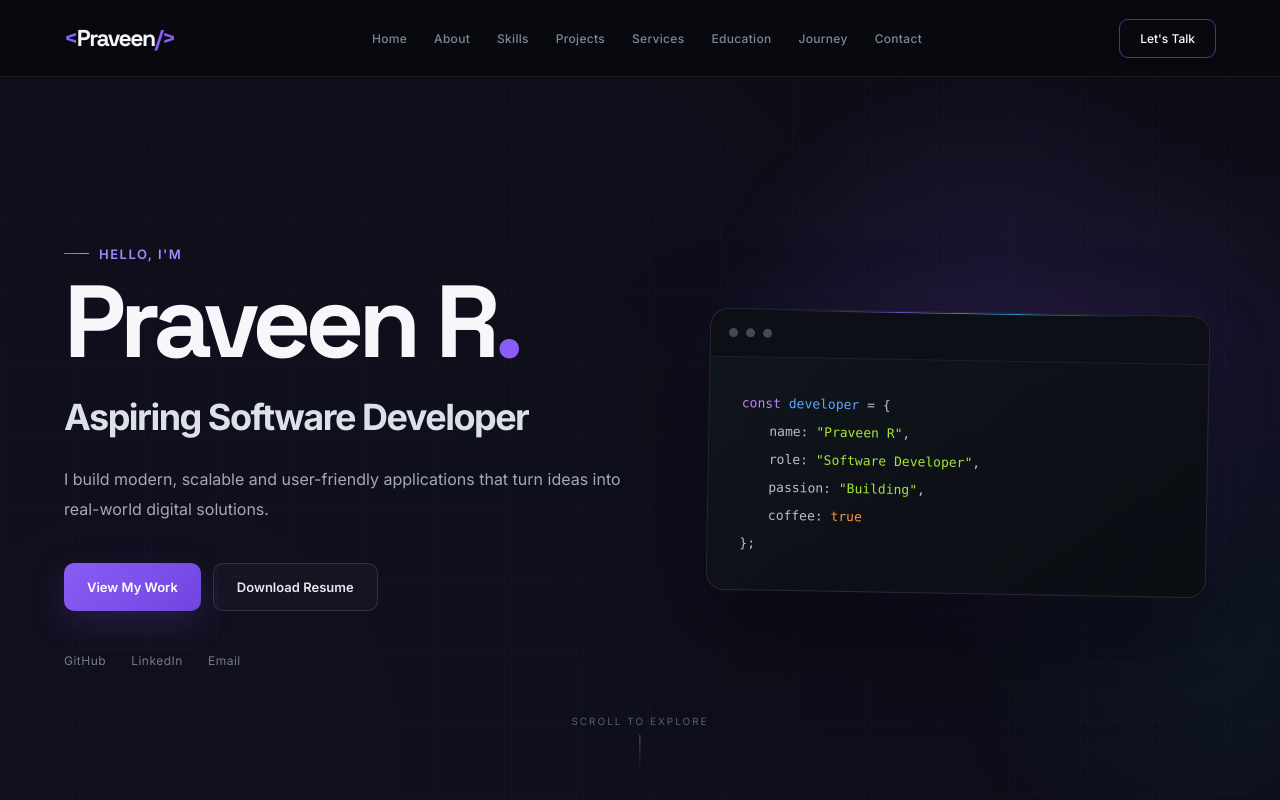
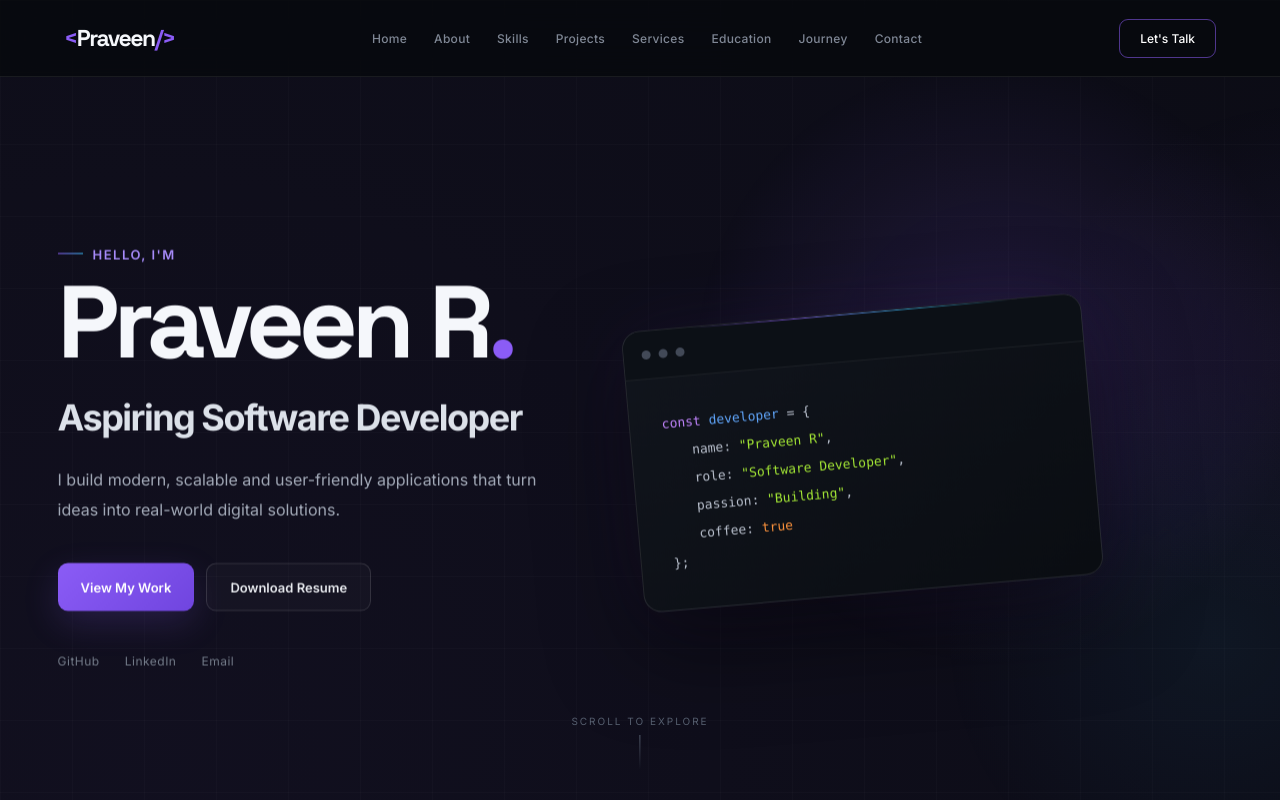
Before and after one commit to praveentech05/Portfolio_Website, a React (Vite) app: page / in a window 1280 px wide. Shown: the top 800 px of the page. Built offline with nearby package versions, Linux system fonts and the light colour scheme.

Commit message:
reveal issue solved

```diff
--- a/src/components/About.jsx
+++ b/src/components/About.jsx
@@ -4,6 +4,7 @@ import Reveal from "./Reveal";
 function About() {
   return (
     <section className="about section" id="about">
+      <Reveal>
       <div className="section-container">
 
         <div className="section-heading">
@@ -40,7 +41,7 @@ function About() {
           </div>
 
 
-        <Reveal>
+
           <div className="about-stats">
 
             <div className="stat-card">
@@ -68,11 +69,12 @@ function About() {
             </div>
 
           </div>
-        </Reveal>
+
 
         </div>
 
       </div>
+      </Reveal>
 
 
     </section>
--- a/src/components/Contact.jsx
+++ b/src/components/Contact.jsx
@@ -35,6 +35,7 @@ function Contact() {
 };
   return (
     <section className="contact section" id="contact">
+      <Reveal>
       <div className="section-container">
 
         <div className="contact-heading">
@@ -51,7 +52,7 @@ function Contact() {
           </p>
         </div>
 
-        <Reveal>
+
           <div className="contact-grid">
 
             {/* Contact Information */}
@@ -203,9 +204,10 @@ function Contact() {
             </form>
 
           </div>
-        </Reveal>
+
 
       </div>
+      </Reveal>
     </section>
   );
 }
--- a/src/components/Education.jsx
+++ b/src/components/Education.jsx
@@ -34,6 +34,7 @@ function Education() {
 
   return (
     <section className="education section" id="education">
+      <Reveal>
       <div className="section-container">
 
         <div className="section-heading">
@@ -50,7 +51,7 @@ function Education() {
           </p>
         </div>
 
-        <Reveal>
+
         <div className="education-list">
 
           {education.map((item, index) => (
@@ -78,9 +79,10 @@ function Education() {
           ))}
 
         </div>
-        </Reveal>
+
 
       </div>
+      </Reveal>
     </section>
   );
 }
--- a/src/components/Hero.jsx
+++ b/src/components/Hero.jsx
@@ -1,6 +1,10 @@
+import Reveal from "./Reveal";
+
+
 function Hero() {
   return (
     <section className="hero" id="home">
+      <Reveal>
 
       <div className="hero-container">
 
@@ -92,12 +96,15 @@ function Hero() {
         </div>
 
       </div>
+      </Reveal>
 
       <div className="scroll-indicator">
         <span>Scroll to explore</span>
         <div className="scroll-line"></div>
       </div>
 
+
+
     </section>
   );
 }
--- a/src/components/Journey.jsx
+++ b/src/components/Journey.jsx
@@ -42,6 +42,7 @@ function Journey() {
 
   return (
     <section className="journey-section section" id="journey">
+      <Reveal>
       <div className="section-container">
 
         <div className="section-heading">
@@ -58,7 +59,7 @@ function Journey() {
           </p>
         </div>
 
-        <Reveal>
+
         <div className="journey-track">
 
           {milestones.map((milestone) => (
@@ -85,9 +86,10 @@ function Journey() {
           ))}
 
         </div>
-        </Reveal>
+
 
       </div>
+      </Reveal>
     </section>
   );
 }
--- a/src/components/Projects.jsx
+++ b/src/components/Projects.jsx
@@ -26,6 +26,7 @@ function Projects() {
 
   return (
     <section className="projects section" id="projects">
+      <Reveal>
       <div className="section-container">
 
         <div className="section-heading projects-heading">
@@ -42,7 +43,7 @@ function Projects() {
           </p>
         </div>
 
-        <Reveal>
+
         <div className="projects-list">
 
           {projects.map((project) => (
@@ -88,9 +89,10 @@ function Projects() {
           ))}
 
         </div>
-        </Reveal>
+
 
       </div>
+      </Reveal>
     </section>
   );
 }
--- a/src/components/Services.jsx
+++ b/src/components/Services.jsx
@@ -34,6 +34,7 @@ function Services() {
 
   return (
     <section className="services section" id="services">
+       <Reveal>
       <div className="section-container">
 
         <div className="section-heading">
@@ -50,7 +51,7 @@ function Services() {
           </p>
         </div>
 
-        <Reveal>
+
         <div className="services-grid">
 
           {services.map((service) => (
@@ -86,9 +87,10 @@ function Services() {
           ))}
 
         </div>
-        </Reveal>
+
 
       </div>
+      </Reveal>
     </section>
   );
 }
--- a/src/components/Skills.jsx
+++ b/src/components/Skills.jsx
@@ -30,6 +30,7 @@ function Skills() {
 
   return (
     <section className="skills section" id="skills">
+      <Reveal>
       <div className="section-container">
 
         <div className="section-heading">
@@ -46,7 +47,7 @@ function Skills() {
           </p>
         </div>
 
-        <Reveal>
+
         <div className="skills-grid">
 
           {skills.map((skill, index) => (
@@ -70,9 +71,10 @@ function Skills() {
           ))}
 
         </div>
-        </Reveal>
+
 
       </div>
+       </Reveal>
     </section>
   );
 }
--- a/src/index.css
+++ b/src/index.css
@@ -360,6 +360,8 @@ section::before {
 .nav-links a:hover,
 .nav-links a.active {
   color: #ffffff;
+  transform: rotate(0deg) translateY(-5px);
+
 }
 
 .nav-links a::after {
@@ -719,7 +721,7 @@ section::before {
     0 35px 90px rgba(0, 0, 0, 0.50),
     0 0 80px rgba(139, 92, 246, 0.08);
 
-  transform: rotate(1deg);
+  transform: rotate(-5deg);
 
   transition:
     transform 0.35s ease,
@@ -727,7 +729,7 @@ section::before {
 }
 
 .code-card:hover {
-  transform: rotate(0deg) translateY(-5px);
+  transform: rotate(5deg) translateY(-10px);
 
   border-color:
     rgba(139, 92, 246, 0.35);
@@ -2122,16 +2124,30 @@ section::before {
 }
 
 
-/* =========================================================
-   REVEAL
-   No animation — content is always visible.
-   ========================================================= */
-
-.reveal,
+/* =========================
+   SCROLL REVEAL
+========================= */
+
+.reveal {
+  opacity: 0;
+  transform: translateY(45px);
+  transition:
+    opacity 0.8s ease,
+    transform 0.8s ease;
+  will-change: opacity, transform;
+}
+
 .reveal-visible {
   opacity: 1;
-  transform: none;
-  transition: none;
+  transform: translateY(0);
+}
+
+@media (prefers-reduced-motion: reduce) {
+  .reveal {
+    opacity: 1;
+    transform: none;
+    transition: none;
+  }
 }
 
 
```
